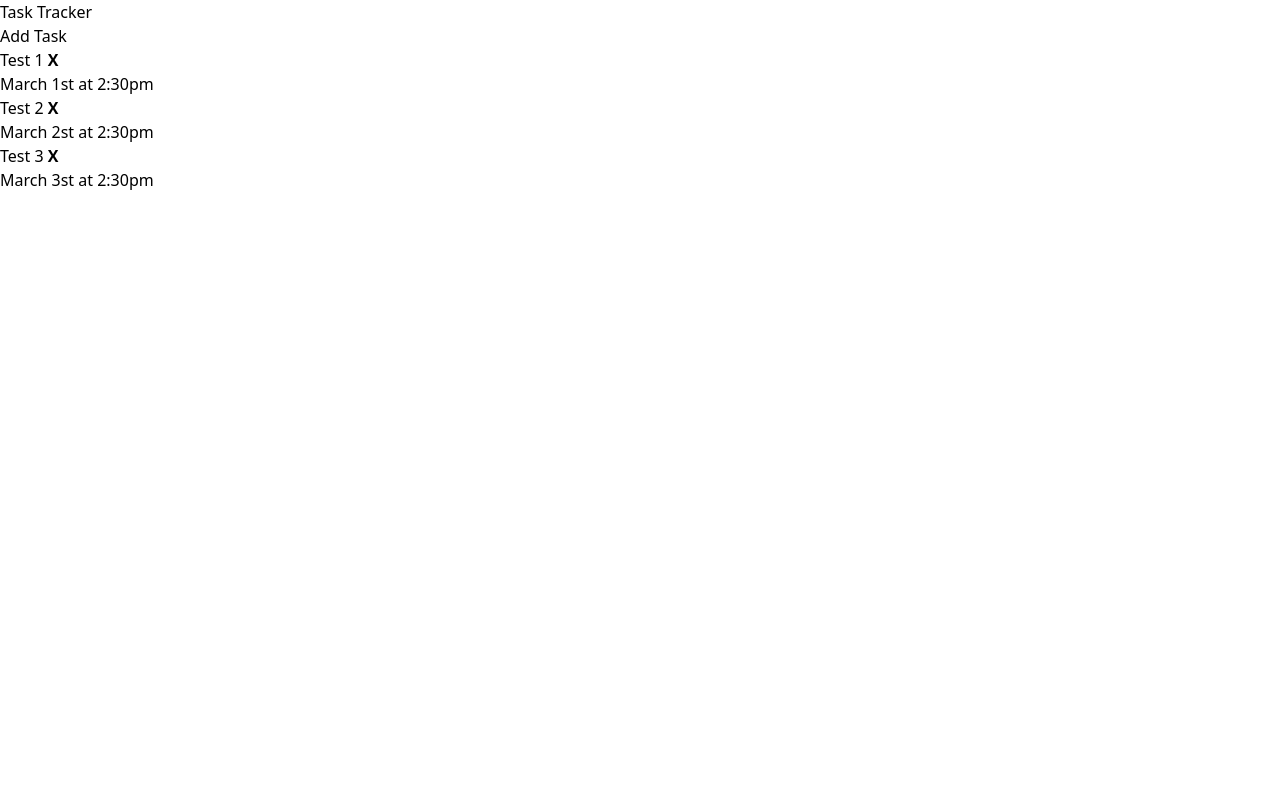
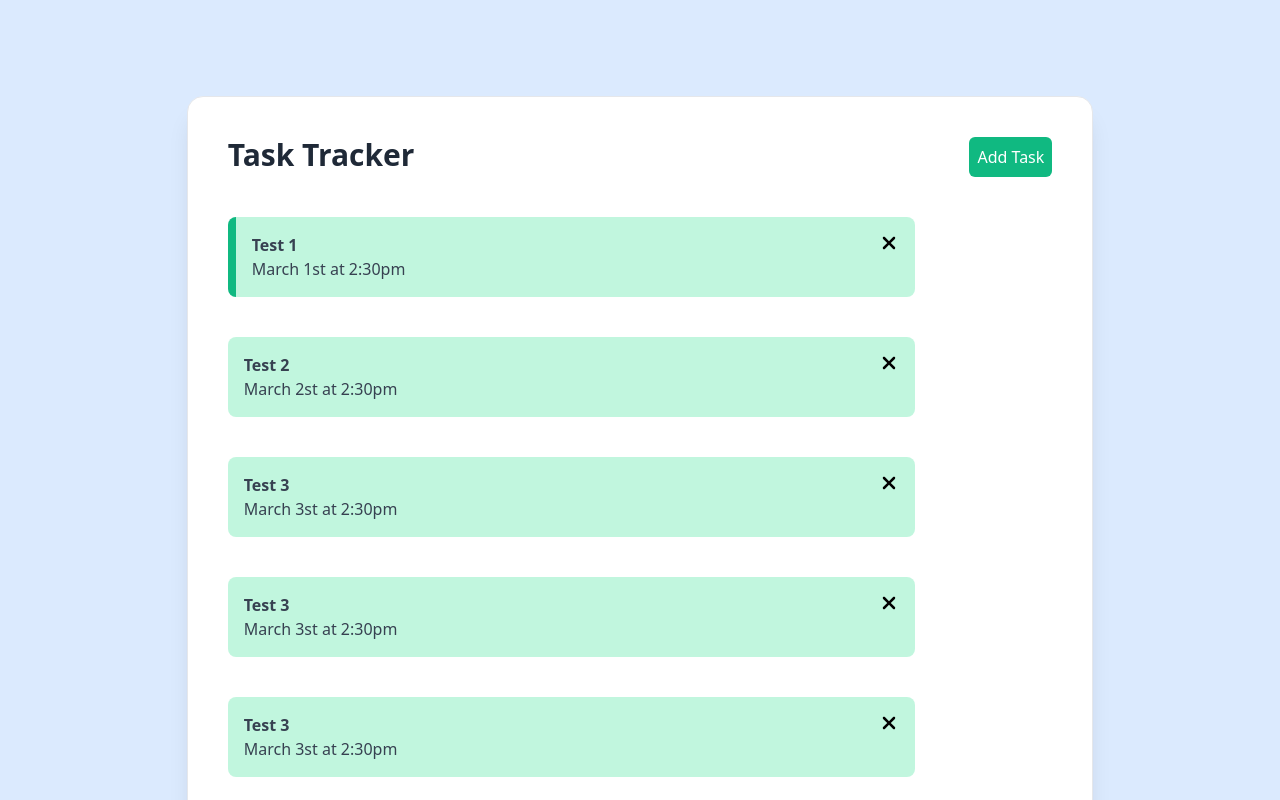
Before and after one commit to anthonylorendeaux/vue-basic-projects, a Vue app in the folder task-tracker/: page / in a window 1280 px wide. Shown: the top 800 px of the page. Built offline with nearby package versions, Linux system fonts and the light colour scheme.

Commit message:
Add CSS and reminder

```diff
--- a/task-tracker/package.json
+++ b/task-tracker/package.json
@@ -8,6 +8,10 @@
     "lint": "vue-cli-service lint"
   },
   "dependencies": {
+    "@fortawesome/fontawesome-svg-core": "^1.3.0-beta3",
+    "@fortawesome/free-regular-svg-icons": "^6.0.0-beta3",
+    "@fortawesome/free-solid-svg-icons": "^6.0.0-beta3",
+    "@fortawesome/vue-fontawesome": "^2.0.6",
     "@tailwindcss/postcss7-compat": "^2.2.17",
     "autoprefixer": "^9",
     "core-js": "^3.6.5",
--- a/task-tracker/public/index.html
+++ b/task-tracker/public/index.html
@@ -5,6 +5,7 @@
     <meta http-equiv="X-UA-Compatible" content="IE=edge">
     <meta name="viewport" content="width=device-width,initial-scale=1.0">
     <link rel="icon" href="<%= BASE_URL %>favicon.ico">
+
     <title><%= htmlWebpackPlugin.options.title %></title>
   </head>
   <body>
--- a/task-tracker/src/App.vue
+++ b/task-tracker/src/App.vue
@@ -1,46 +1,74 @@
 <template>
-  <div class="container">
-      <Header title="Task Tracker"/>
-      <Tasks :tasks="tasks"/>
+  <div class="flex items-center justify-center h-100 bg-blue-100 p-24">
+    <div
+      class="bg-white items-center rounded-2xl border shadow-xl p-10 w-10/12"
+    >
+      <Header title="Task Tracker" />
+      <Tasks :tasks="tasks" />
+    </div>
   </div>
 </template>
 
 <script>
-import Header from './components/Header'
-import Tasks from './components/Tasks'
+import Header from "./components/Header";
+import Tasks from "./components/Tasks";
 
 export default {
-  name: 'App',
+  name: "App",
   components: {
     Header,
-    Tasks
+    Tasks,
   },
   data() {
     return {
-      tasks: []
-    }
+      tasks: [],
+    };
   },
   created() {
     this.tasks = [
       {
         id: 1,
-        text: 'Test 1',
-        day: 'March 1st at 2:30pm',
+        text: "Test 1",
+        day: "March 1st at 2:30pm",
         reminder: true,
       },
       {
         id: 2,
-        text: 'Test 2',
-        day: 'March 2st at 2:30pm',
+        text: "Test 2",
+        day: "March 2st at 2:30pm",
         reminder: false,
       },
       {
         id: 3,
-        text: 'Test 3',
-        day: 'March 3st at 2:30pm',
+        text: "Test 3",
+        day: "March 3st at 2:30pm",
         reminder: false,
       },
-    ]
-  }
-}
+      {
+        id: 4,
+        text: "Test 3",
+        day: "March 3st at 2:30pm",
+        reminder: false,
+      },
+      {
+        id: 5,
+        text: "Test 3",
+        day: "March 3st at 2:30pm",
+        reminder: false,
+      },
+      {
+        id: 6,
+        text: "Test 3",
+        day: "March 3st at 2:30pm",
+        reminder: false,
+      },
+      {
+        id: 7,
+        text: "Test 3",
+        day: "March 3st at 2:30pm",
+        reminder: false,
+      },
+    ];
+  },
+};
 </script>
--- a/task-tracker/src/components/Button.vue
+++ b/task-tracker/src/components/Button.vue
@@ -1,18 +1,26 @@
 <template>
-    <button v-on:click="onClick()"> {{text}} </button>
+  <button
+    v-on:click="onClick()"
+    :class="[
+      buttonStyle === 'add' ? ['bg-green-500 hover:bg-green-700'] : '',
+      ['text-white rounded-md p-2 '],
+    ]"
+  >
+    {{ text }}
+  </button>
 </template>
 
 <script>
 export default {
-        name: 'Button',
+  name: "Button",
   props: {
     text: String,
-            color: String
+    buttonStyle: String,
   },
   methods: {
     onClick() {
-                console.log('Click')
-            }
-        }
-    }
+      console.log(this.buttonStyle);
+    },
+  },
+};
 </script>
--- a/task-tracker/src/components/Header.vue
+++ b/task-tracker/src/components/Header.vue
@@ -1,7 +1,7 @@
 <template>
-    <header>
-        <h1> {{title}} </h1>
-        <Button text="Add Task" color="blue"/>
+    <header class="flex justify-between">
+        <h1 class="text-gray-800 text-3xl font-semibold"> {{title}} </h1>
+        <Button text="Add Task" buttonStyle="add"/>
     </header>
 </template>
 
--- a/task-tracker/src/components/Task.vue
+++ b/task-tracker/src/components/Task.vue
@@ -1,9 +1,17 @@
 <template>
-    <h3>
-        {{task.text}}
-        <strong> X </strong>
-    </h3>
-    <p> {{task.day}} </p>
+    <div
+        class="bg-green-200 bg-opacity-70 p-4 w-10/12 mt-10 rounded-lg"
+        :class="[task.reminder ? ['border-green-500 border-l-8'] : '']"
+    >
+        <h3 class="flex justify-between text-gray-700 text-md font-semibold">
+            {{task.text}}
+            <strong>
+                <svg class="w-5 h-5" xmlns="http://www.w3.org/2000/svg" viewBox="0 0 320 512"><!--! Font Awesome Pro 6.0.0 by @fontawesome - https://fontawesome.com License - https://fontawesome.com/license (Commercial License) Copyright 2022 Fonticons, Inc. --><path d="M310.6 361.4c12.5 12.5 12.5 32.75 0 45.25C304.4 412.9 296.2 416 288 416s-16.38-3.125-22.62-9.375L160 301.3L54.63 406.6C48.38 412.9 40.19 416 32 416S15.63 412.9 9.375 406.6c-12.5-12.5-12.5-32.75 0-45.25l105.4-105.4L9.375 150.6c-12.5-12.5-12.5-32.75 0-45.25s32.75-12.5 45.25 0L160 210.8l105.4-105.4c12.5-12.5 32.75-12.5 45.25 0s12.5 32.75 0 45.25l-105.4 105.4L310.6 361.4z"/>
+                </svg>
+            </strong>
+        </h3>
+    <p class="text-gray-700 text-md"> {{task.day}} </p>
+    </div>
 </template>
 
 <script>
--- a/task-tracker/src/components/Tasks.vue
+++ b/task-tracker/src/components/Tasks.vue
@@ -1,5 +1,5 @@
 <template>
-    <div :key="task.id" v-for="task in tasks">
+    <div :key="task.id" v-for="task in tasks" class="flex justify-between align-middle">
         <Task :task="task"/>
     </div>
 </template>
```
Also changed, not shown: 1 other file (tests, documents, lock files or other folders). Lines whose indentation alone changed are shown as unchanged.
